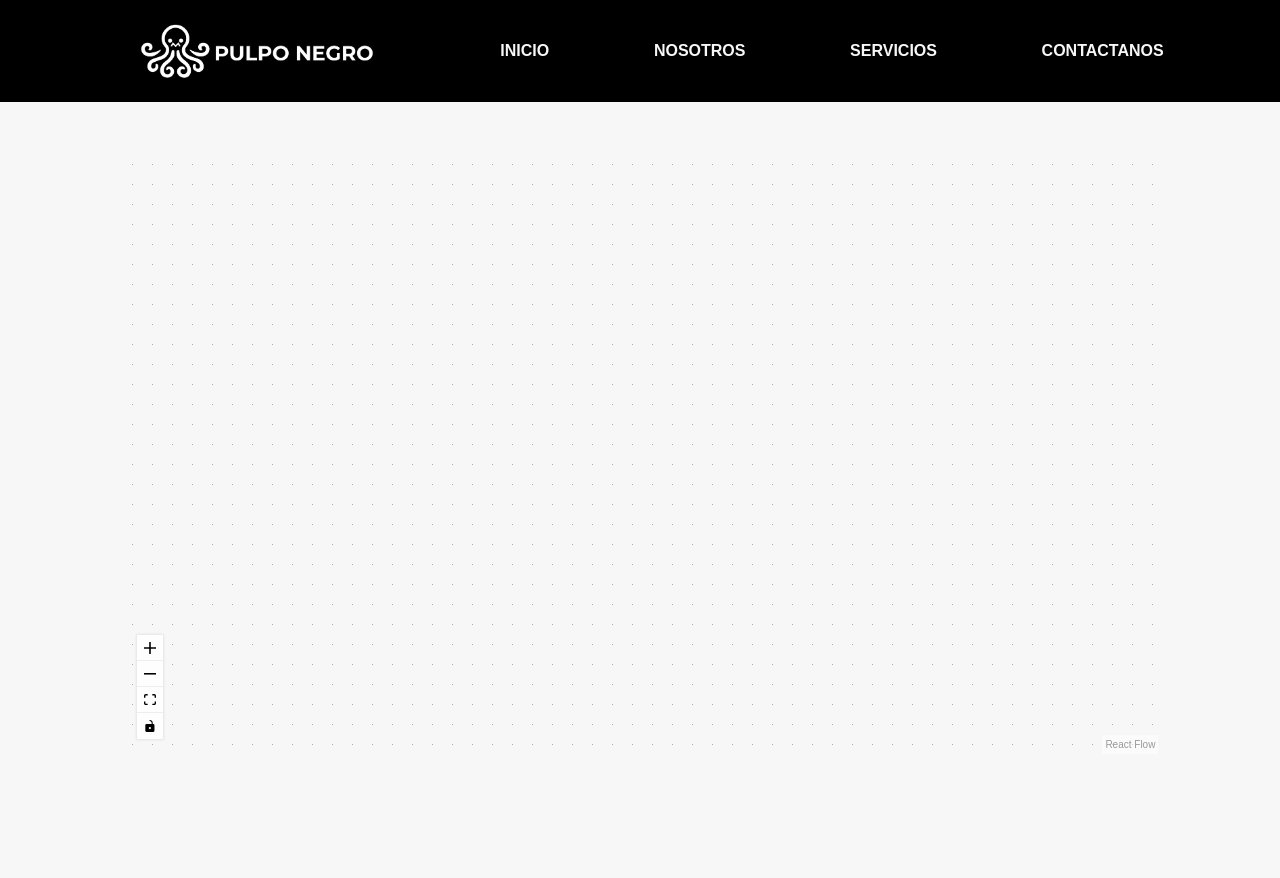
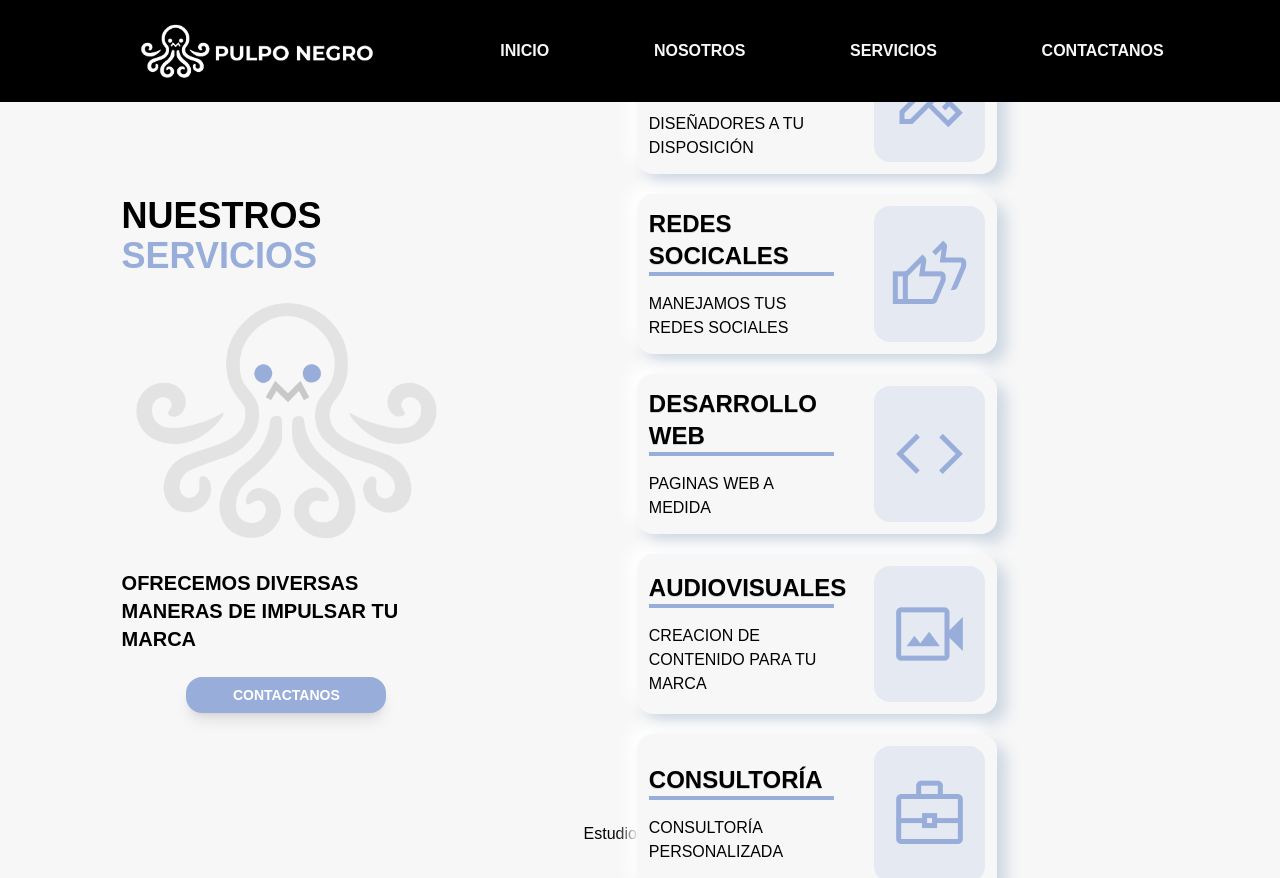
Before and after one commit to RobertoMira/Pulponegro, a React (Vite) app: page /servicios in a window 1280 px wide. Before the commit the page ends 806 px from the top, so only its background shows below. Built offline with nearby package versions, Linux system fonts and the light colour scheme; a web font is replaced by a local one.

Commit message:
Servicios ya nuevas secciones empezarlas

```diff
--- a/index.html
+++ b/index.html
@@ -3,7 +3,7 @@
   <head>
     <meta charset="UTF-8" />
     <link rel="icon" type="image/svg+xml" href="/favicon.png" />
-    <link href="https://fonts.googleapis.com/css2?family=Material+Symbols+Outlined:opsz,wght,FILL,GRAD@20..48,100..700,0..1,-50..200&icon_names=eye_tracking,target" rel="stylesheet" />
+    <link href="https://fonts.googleapis.com/css2?family=Material+Symbols+Outlined:opsz,wght,FILL,GRAD@20..48,100..700,0..1,-50..200&icon_names=eye_tracking,target,design_services,code,thumbs_up_double,video_camera_back,business_center" rel="stylesheet" />
     <meta name="viewport" content="width=device-width, initial-scale=1.0" />
     <title>pulponegro</title>
   </head>
--- a/src/pages/mains/nosotros/components/misionVision/CardMisionVision/CardMV.tsx
+++ b/src/pages/mains/nosotros/components/misionVision/CardMisionVision/CardMV.tsx
@@ -14,7 +14,7 @@ export const CardMV = ({ idMV, gIcon, titulo, texto }: CardMVProps) => {
     <div className='grid grid-rows-2 w-140 md:h-180 md:gap-10 items-center justify-center bg-white rounded-2xl border-lila border-x-10 border-2 shadow-2xl px-10 py-4'>
         <div id={idMV} className='relative row-span-1 flex items-center justify-center w-full h-full'>
             <img className='absolute opacity-40 w-full' src={PulpoFondo} alt="Pulpo De Fondo" />
-            <span className="absolute material-symbols-outlined text-[150px]! md:text-[340px]!"
+            <span className="absolute material-symbols-outlined text-[150px]! md:text-[280px]!"
                 style={{ color: '#99adda' }}
             >
             {gIcon}
--- a/src/pages/mains/servicios/ServiciosPage.tsx
+++ b/src/pages/mains/servicios/ServiciosPage.tsx
@@ -1,18 +1,15 @@
-import HeroServicios from "./components/HeroServicios";
-
-
-
-
-
-
-
+import HeroServicios from "./components/hero/HeroServicios";
+import EstudioCreativo from "./components/Servicios/estudioCreativo/EstudioCreativo";
 
 
 export default function ServiciosPage() {
   return (
     <>
-        <section id="nosotros" className="w-full flex flex-col items-center overflow-hidden px-5 md:px-[5%] py-8 mx-auto gap-5 md:gap-12">
+        <section id="nosotros" className="w-full flex flex-col items-center overflow-hidden
+          px-5 md:px-[5%] py-8 mx-auto gap-5 md:gap-12 bg-fondo"
+        >
             <HeroServicios />
+            <EstudioCreativo />
 
         </section>
     </>
--- a/src/pages/mains/servicios/components/HeroServicios.tsx
+++ /dev/null
@@ -1,17 +0,0 @@
-import HeroFlow from "./Herocomps/HeroFlow";
-
-
-
-
-
-
-
-
-export default function HeroServicios() {
-  return (
-    <section className="relative w-full flex flex-col md:flex-row md:gap-10 md:py-5 md:px-[5%] mx-auto
-            md:h-[calc(100vh-160px)] items-center justify-center md:justify-start">
-        <HeroFlow />
-    </section>
-  )
-}
--- a/src/pages/mains/servicios/components/Herocomps/HeroFlow.tsx
+++ /dev/null
@@ -1,17 +0,0 @@
-
-import { ReactFlow, Background, Controls } from '@xyflow/react';
-import '@xyflow/react/dist/style.css';
-
-
-
-
-export default function HeroFlow() {
-  return (
-    <div style={{ height: '100%', width: '100%' }}>
-      <ReactFlow>
-        <Background />
-        <Controls />
-      </ReactFlow>
-    </div>
-  )
-}
--- /dev/null
+++ b/src/pages/mains/servicios/components/Servicios/estudioCreativo/EstudioCreativo.tsx
@@ -0,0 +1,10 @@
+
+
+
+
+
+export default function EstudioCreativo() {
+  return (
+    <div>EstudioCreativo</div>
+  )
+}
--- /dev/null
+++ b/src/pages/mains/servicios/components/hero/HeroServicios.tsx
@@ -0,0 +1,24 @@
+
+import Pulpo from "../../../../../assets/images/pulpoRecortado.png"
+import { LinkPrimaryButton } from "../../../../../components/ui/navigation/LinkPrimaryButton"
+import SeccionServicios from "./Herocomps/cardServicios/SeccionServicios"
+
+
+export default function HeroServicios() {
+  return (
+    <section className="relative w-full flex flex-col md:flex-row md:gap-10 md:py-5 md:px-[5%] mx-auto
+            md:h-[calc(100vh-160px)] items-center justify-center md:justify-start">
+        <div className="grid grid-cols-12 gap-6 items-center justify-center">
+          <div className="col-span-4 flex flex-col gap-6 items-center">
+            <h2 className="text-2xl md:text-3xl lg:text-4xl font-extrabold">NUESTROS <span className="text-lila">SERVICIOS</span></h2>
+            <img className="w-100" src={Pulpo} alt="Imagen Pulpo" />
+            <p className="text-xl font-semibold">OFRECEMOS DIVERSAS MANERAS DE IMPULSAR TU MARCA</p>
+            <LinkPrimaryButton to="contacto" variant="primary" className="w-50">CONTACTANOS</LinkPrimaryButton>
+          </div>
+          <div className="col-span-8 flex flex-wrap justify-center gap-5">
+            <SeccionServicios />
+          </div>
+        </div>
+    </section>
+  )
+}
--- /dev/null
+++ b/src/pages/mains/servicios/components/hero/Herocomps/cardServicios/CardServicios.tsx
@@ -0,0 +1,29 @@
+
+
+
+
+
+interface CardServiciosProps {
+    label: string;
+    iconS: string;
+    description: string;
+}
+
+
+export const CardServicios = ({ label, iconS, description }: CardServiciosProps) => {
+  return (
+    <div className="w-90 h-40 rounded-2xl grid grid-cols-5 bg-fondo p-3 gap-10 shadow-[9px_9px_16px_#cbd5e1,-9px_-9px_16px_#ffffff]">
+        <div className="col-span-3 flex flex-col gap-4 justify-center w-full">
+            <h3 className="text-2xl font-bold text-shadow-2xs border-b-4 border-b-lila">{label}</h3>
+            <p className="text-base font-light">{description}</p>
+        </div>
+        <div className="col-span-2 w-full flex items-center justify-center bg-lila/20 rounded-2xl">
+            <span className="material-symbols-outlined text-[80px]!"
+                style={{ color: '#99adda' }}
+            >
+            {iconS}
+            </span>
+        </div>
+    </div>
+  )
+}
--- /dev/null
+++ b/src/pages/mains/servicios/components/hero/Herocomps/cardServicios/SeccionServicios.tsx
@@ -0,0 +1,25 @@
+
+import { Link } from 'react-router-dom'
+import { CardServicios } from './CardServicios'
+
+
+const servicios = [
+    {id: 1, label: 'ESTUDIO CREATIVO', iconS: 'design_services', description: 'DISEÑADORES A TU DISPOSICIÓN', path: '#estudioCreativo' },
+    {id: 2, label: 'REDES SOCICALES', iconS: 'thumbs_up_double', description: 'MANEJAMOS TUS REDES SOCIALES', path: '#redesSociales' },
+    {id: 3, label: 'DESARROLLO WEB', iconS: 'code', description: 'PAGINAS WEB A MEDIDA', path: '#desarrolloWeb' },
+    {id: 4, label: 'AUDIOVISUALES', iconS: 'video_camera_back', description: 'CREACION DE CONTENIDO PARA TU MARCA', path: '#audiovisuales' },
+    {id: 5, label: 'CONSULTORÍA', iconS: 'business_center', description: 'CONSULTORÍA PERSONALIZADA', path: '#consultoria' },
+]
+
+
+export default function SeccionServicios() {
+  return (
+    <>
+        {servicios.map((servicio) => (
+            <Link to={servicio.path}>
+                <CardServicios key={servicio.id} label={servicio.label} iconS={servicio.iconS} description={servicio.description} />
+            </Link>
+        ))}
+    </>
+  )
+}
```
Also changed, not shown: src/pages/mains/servicios/components/Herocomps/customNode/ServicioNode.tsx (deleted, +0 -12 lines).
